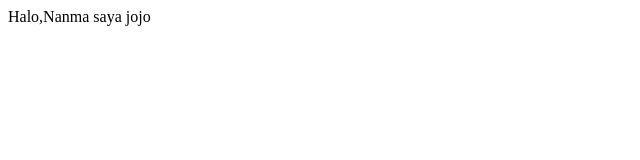
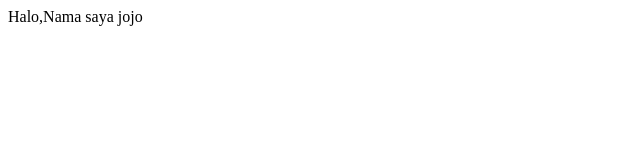
Before and after one commit to kocak345/kamutiga, a plain HTML site: page index.html in a window 1280 px wide. Shown: the full height of the page, 0-640 px from the left. Drawn offline with Linux system fonts and the light colour scheme.

Commit message:
Update index.html

```diff
--- a/index.html
+++ b/index.html
@@ -6,6 +6,6 @@
     <title>Document</title>
 </head>
 <body>
-    Halo,Nanma saya jojo
+    Halo,Nama saya jojo
 </body>
 </html>
```
